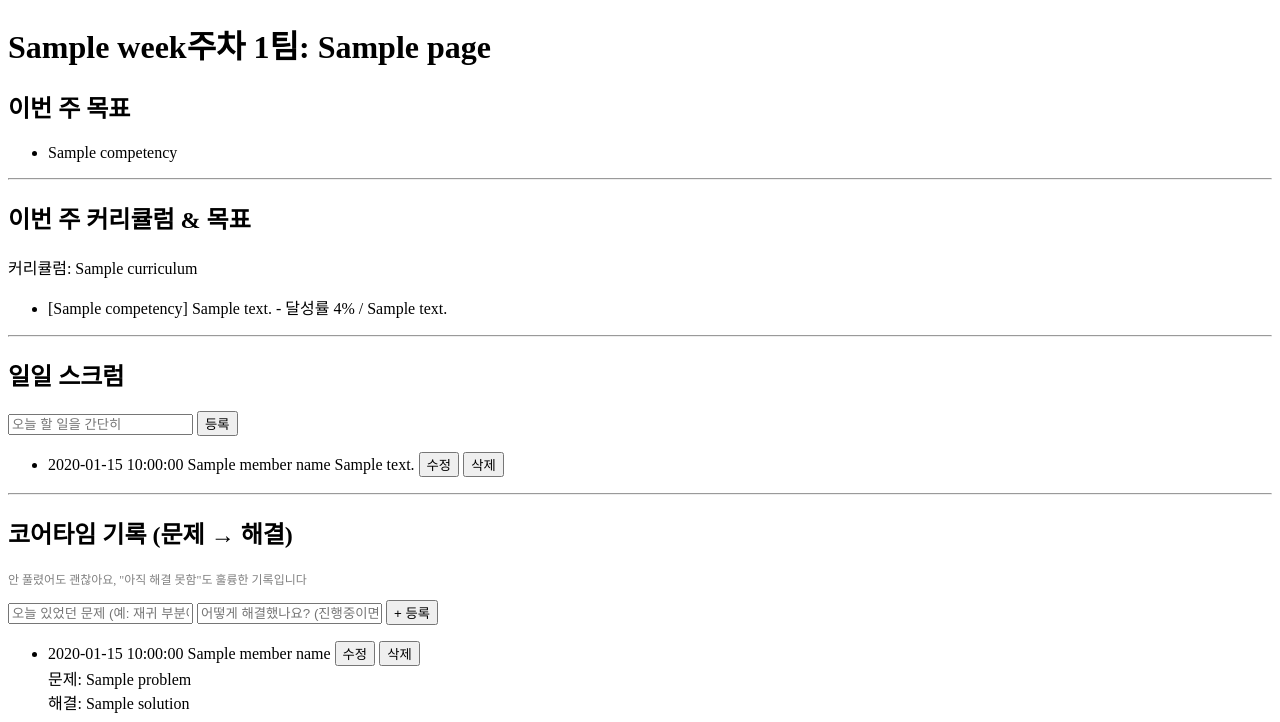
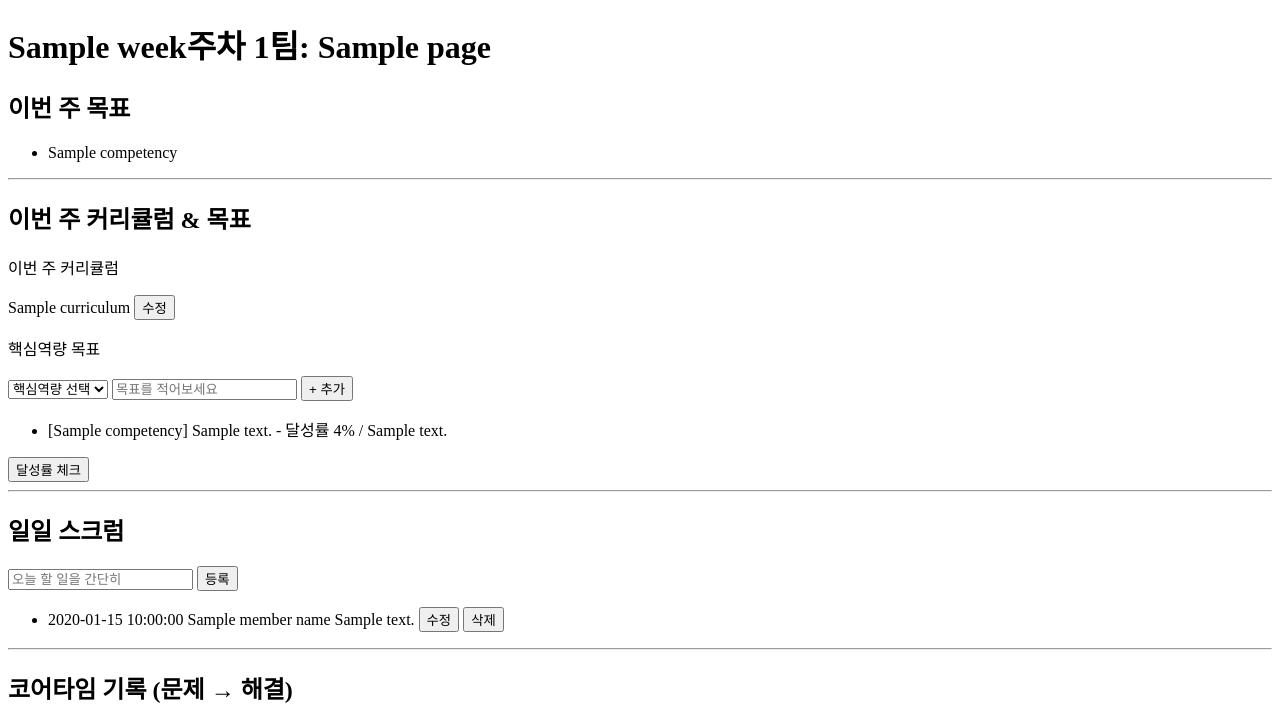
Before and after one commit to onekindalpha/JungleTeamLog, a Flask app: template templates/team_page.html in a window 1280 px wide. Shown: the top 722 px of the page. Run offline with Flask 3, Linux system fonts and the light colour scheme; the template is opened without the code that fills it: most values are stand-ins (such as "Sample title", 1, 10 or a date in 2020).

Commit message:
[feat] curriculum 기능 추가

```diff
--- a/routes/team/__init__.py
+++ b/routes/team/__init__.py
@@ -2,8 +2,9 @@ from .view import view_bp
 from .scrums import scrums_bp
 from .coretime import coretime_bf
 from .wil import wil_bf
+from .curriculum import curriculum_bp
 # view.py, goals.py 등: 각자 독립적인 라우트를 담고 있음 (합쳐지지 않음)
 # __init__.py: 그 파일들을 한군데 모아서 리스트로 정리만 함 (일종의 "목차" 역할)
 # app.py: 그 리스트를 가져와서 for문으로 각각 따로 등록 (__init__.py가 없다면 app.py는 지저분해짐)
 
-team_blueprints = [view_bp, scrums_bp, coretime_bf, wil_bf]
+team_blueprints = [view_bp, scrums_bp, coretime_bf, wil_bf, curriculum_bp]
--- a/static/js/coretime.js
+++ b/static/js/coretime.js
@@ -48,8 +48,8 @@ $(function () {
   // 수정 버튼 → 인라인 입력창 전환
   $('#coretime-list').on('click', '.coretime-edit-btn', function () {
     const $li = $(this).closest('.coretime-item');
-    const currentProblem = $li.find('.coretime-problem').text().replace('❓ ', '');
-    const currentSolution = $li.find('.coretime-solution').text().replace('✅ ', '');
+    const currentProblem = $li.find('.coretime-problem').text();
+    const currentSolution = $li.find('.coretime-solution').text();
 
     $li.find('.coretime-problem').replaceWith(
       `<input type="text" class="coretime-edit-problem" value="${currentProblem}">`
--- /dev/null
+++ b/static/js/curriculum.js
@@ -0,0 +1,34 @@
+$(function () {
+    const teamPageId = $('#team-page-id').val();
+
+    //저장 버튼
+    $(document).on('click', '#curriculum-save-btn', function () {
+        const newCurriculum = $('#curriculum-input').val().trim();
+        if (!newCurriculum) {
+            alert('커리큘럼을 입력해주세요');
+            return;
+        }
+
+        $.ajax({
+            url: `/api/team_pages/${teamPageId}/curriculum`,
+            method: 'PATCH',
+            contentType: 'application/json',
+            data: JSON.stringify({ curriculum: newCurriculum }),
+            success: function (res) {
+                $('#curriculum-input').replaceWith(`<span id="curriculum-text">${res.curriculum}</span>`);
+                $('#curriculum-save-btn').text('수정').attr('id', 'curriculum-edit-btn');
+            },
+            error: function (xhr) {
+                alert(xhr.responseJSON.error);
+            }
+        });
+    });
+    // 수정 버튼 -> 입력창으로 전환
+    $(document).on('click', '#curriculum-edit-btn', function () {
+        console.log("수정")
+        const currentText = $('#curriculum-text').text().trim();
+        console.log(currentText)
+        $('#curriculum-text').replaceWith(`<input type="text" id="curriculum-input" value="${currentText}">`);
+        $(this).text('저장').attr('id', 'curriculum-save-btn');
+    });
+});
--- a/templates/team_page.html
+++ b/templates/team_page.html
@@ -13,19 +13,52 @@
 <hr>
 
 <h2>이번 주 커리큘럼 & 목표</h2>
-<p>커리큘럼: {{ page.curriculum }}</p>
-<ul>
+
+<!-- 커리큘럼 -->
+<p>이번 주 커리큘럼</p>
+{% if page.curriculum %}
+  <span id="curriculum-text">{{ page.curriculum }}</span>
+  <button id="curriculum-edit-btn">수정</button>
+{% else %}
+  <input type="text" id="curriculum-input" placeholder="이번 주 학습 주제를 간단히 적어보세요">
+  <button id="curriculum-save-btn">등록</button>
+{% endif %}
+
+<!-- 목표 추가 폼 -->
+<p>핵심역량 목표</p>
+<div id="goal-add-form">
+  <select id="competency-select">
+    <option value="">핵심역량 선택</option>
+    <option value="문제해결">문제해결</option>
+    <option value="설계">설계</option>
+    <option value="구현">구현</option>
+    <option value="품질">품질</option>
+    <option value="유지보수">유지보수</option>
+    <option value="협업">협업</option>
+    <option value="태도">태도</option>
+    <option value="비즈니스 이해">비즈니스 이해</option>
+    <option value="AI 활용">AI 활용</option>
+    <option value="학습 민첩성">학습 민첩성</option>
+  </select>
+  <input type="text" id="goal-text-input" placeholder="목표를 적어보세요">
+  <button id="goal-add-btn">+ 추가</button>
+</div>
+
+<!-- 목표 목록 -->
+<ul id="goal-list">
   {% for g in goals %}
-    <li>
+    <li class="goal-item" data-id="{{ g._id }}">
       [{{ g.competency }}] {{ g.goal_text }}
       {% if g.achievement_rate is not none %}
         - 달성률 {{ g.achievement_rate }}% / {{ g.achievement_note }}
-      {% else %}
-        - 미체크
       {% endif %}
     </li>
   {% endfor %}
 </ul>
+
+{% if goals|length > 0 %}
+  <button id="achievement-check-btn">달성률 체크</button>
+{% endif %}
 
 <hr>
 
@@ -109,4 +142,5 @@
   <script src="{{ url_for('static', filename='js/scrums.js') }}"></script>
   <script src="{{ url_for('static', filename='js/coretime.js') }}"></script>
   <script src="{{ url_for('static', filename='js/wil.js') }}"></script>
+  <script src="{{ url_for('static', filename='js/curriculum.js') }}"></script>
 {% endblock %}
```
Also changed, not shown: routes/team/curriculum.py (added, +20 -0 lines), routes/team/view.py (+16 -1 lines), static/js/wil.js (indentation only).
